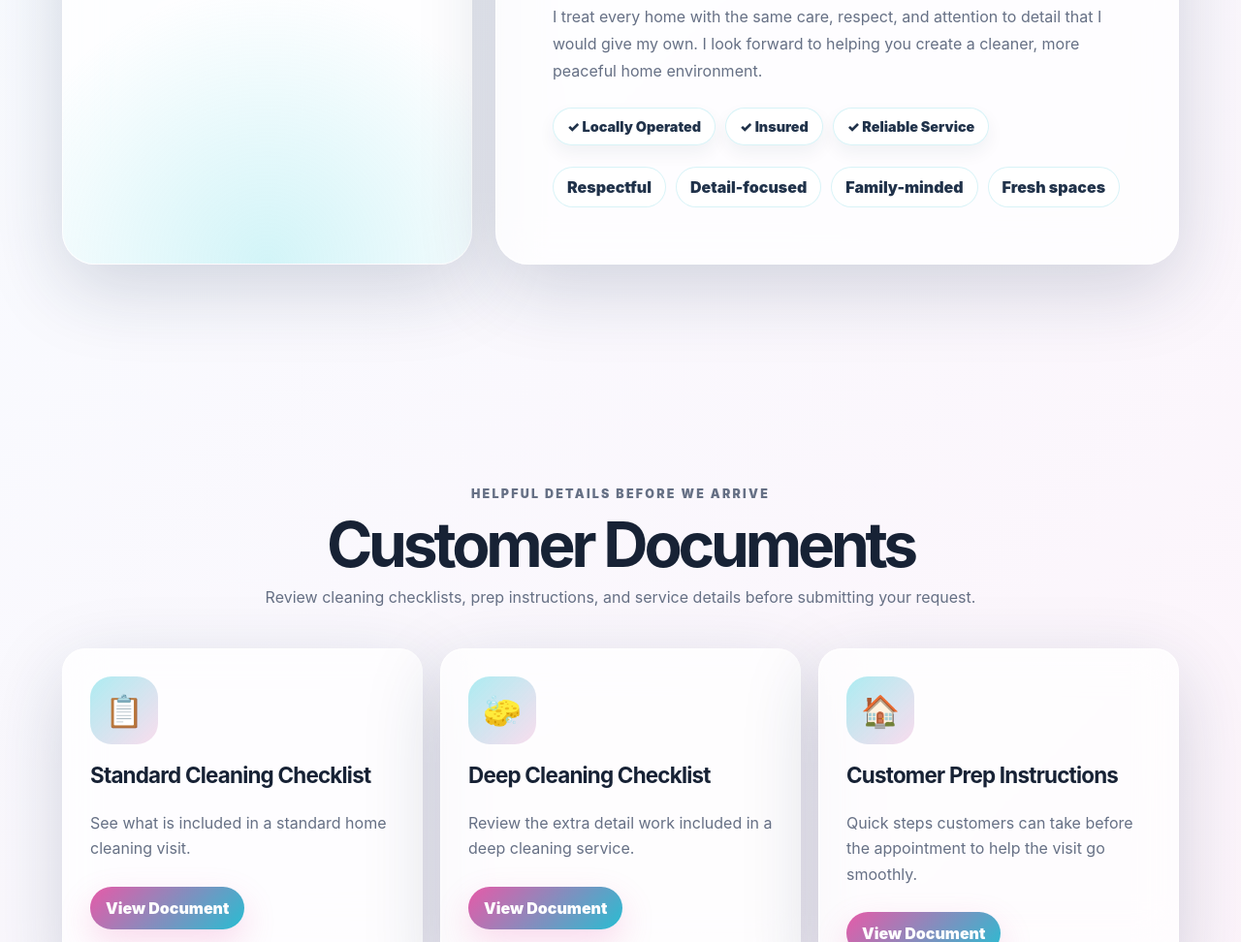
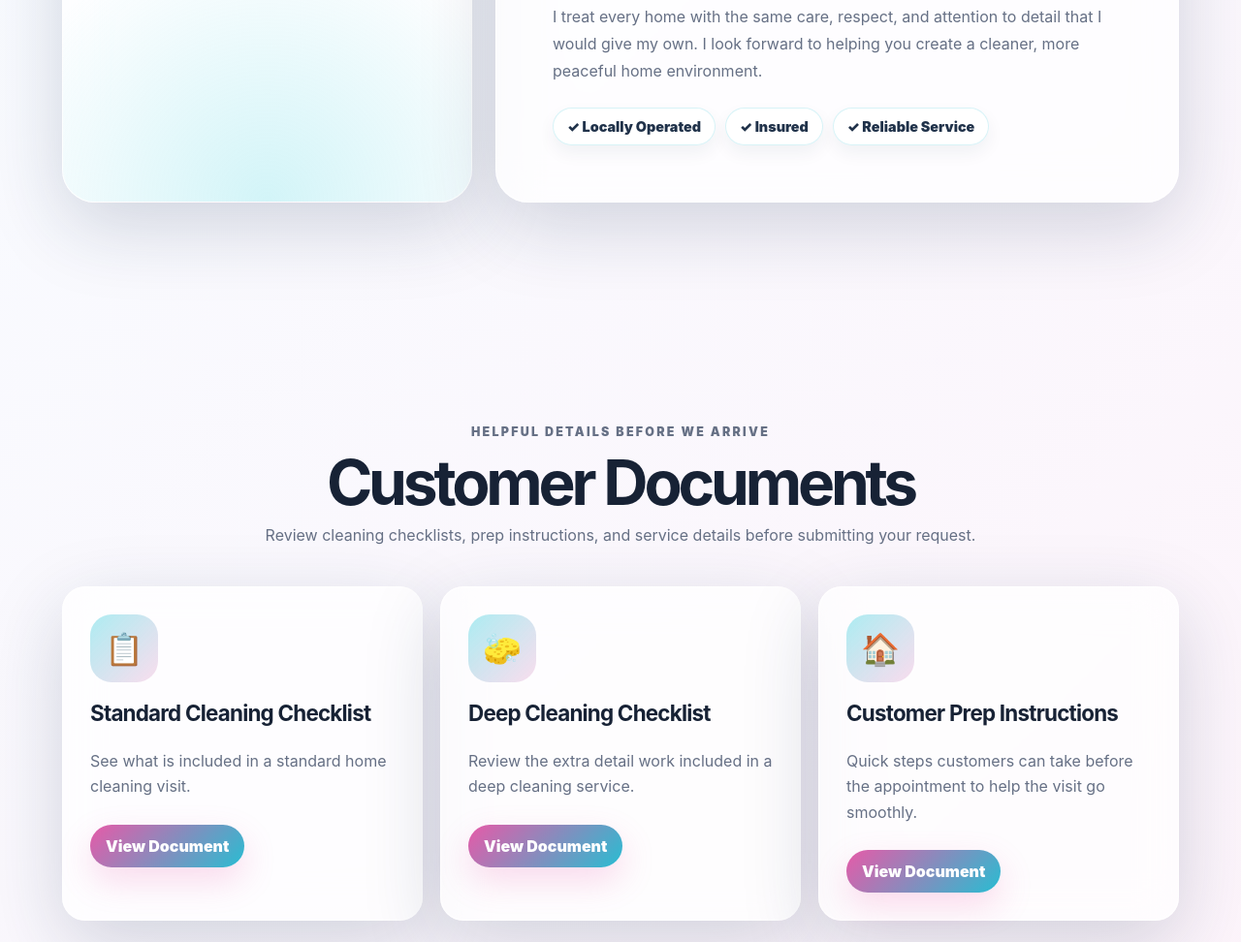
Before and after one commit to DFrancis84/tidy_by_tabb, a plain HTML site: page index.html in a window 1280 px wide. Shown: the part 3202-4174 px from the top of the page at 97% size. Drawn offline with Linux system fonts and the light colour scheme.

Commit message:
Update index.html

```diff
--- a/index.html
+++ b/index.html
@@ -191,12 +191,6 @@
               <span>✓ Reliable Service</span>
             </div>
 
-            <div class="about-pill-row">
-              <span>Respectful</span>
-              <span>Detail-focused</span>
-              <span>Family-minded</span>
-              <span>Fresh spaces</span>
-            </div>
           </div>
         </div>
       </section>
```
